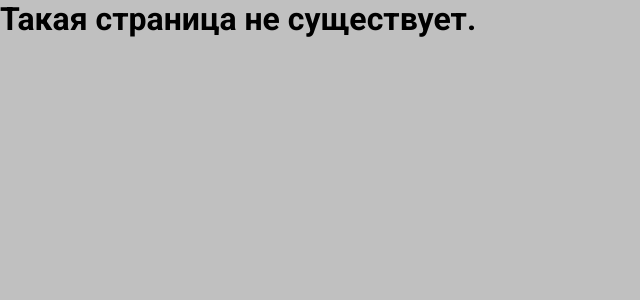
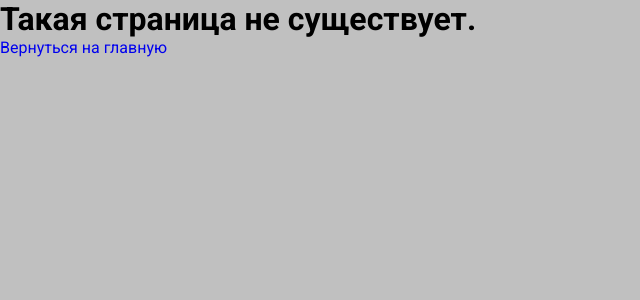
Before and after one commit to YyUuJj/YyUuJj, a Flask app: template templates/page404.html in a window 1280 px wide. Shown: the part 60-360 px from the top of the page, without its empty margins (0-640 px from the left). Run offline with Flask 2, Linux system fonts and the light colour scheme; the template is opened without the code that fills it, so the values that code supplies are empty.

Commit message:
'someFix'

```diff
--- a/templates/page404.html
+++ b/templates/page404.html
@@ -3,4 +3,5 @@
 {% block content %}
 {{ super() }}
 <h1>Такая страница не существует.</h1>
+<a href="/">Вернуться на главную</a>
 {% endblock %}
```
